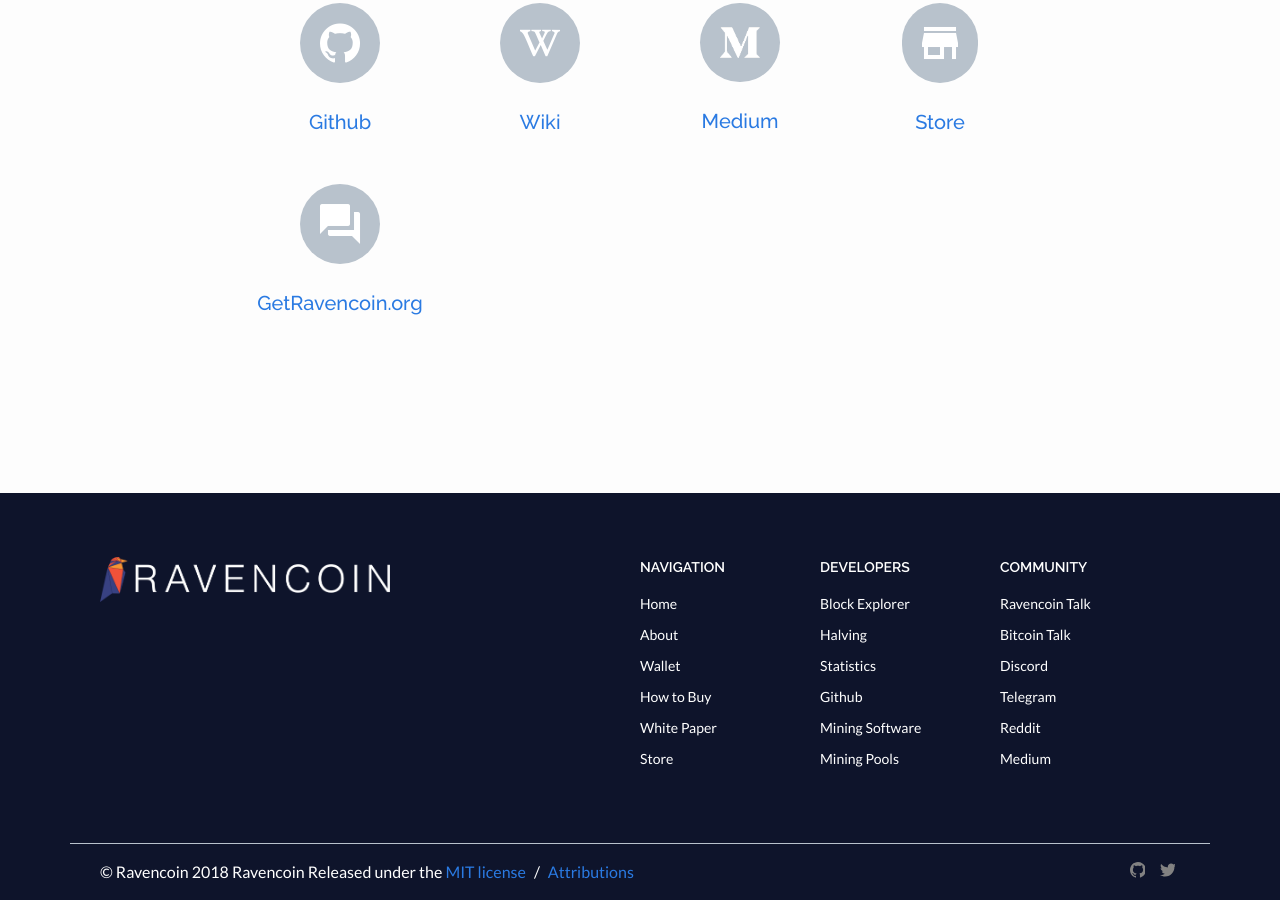
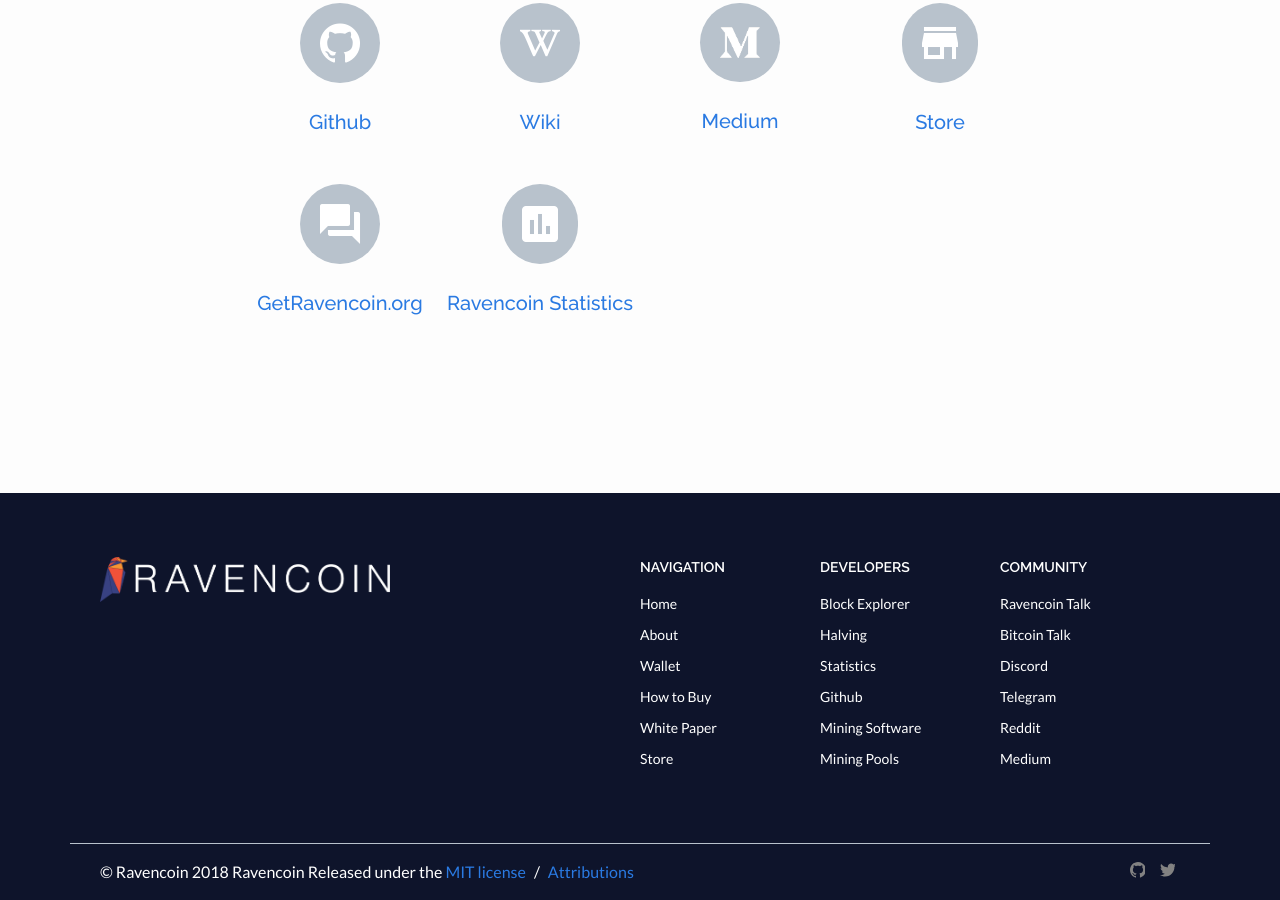
Before and after one commit to RavenProject/ravenproject.github.io, a Jekyll site: the page built from _pages/community.md, in a window 1280 px wide and 900 px high, scrolled down 951 px. Built offline with Jekyll 4.4.1, drawn with Linux system fonts in a browser that asks for light colours.

Commit message:
Adding rvnstats.info

```diff
--- a/_pages/community.md
+++ b/_pages/community.md
@@ -115,6 +115,14 @@
         </a>
         <h3><a href="https://getravencoin.org/" target="_blank">GetRavencoin.org</a></h3>
       </div>
+      <div class="w-1/2 sm:w-1/4 mb-8">
+        <a href="https://rvnstats.info/" target="_blank">
+          <div class="mb-6 py-4 px-5 inline-block rounded-full bg-grey hover:bg-grey-dark">
+            <i class="zmdi zmdi-chart text-5xl text-white"></i>
+          </div>
+        </a>
+        <h3><a href="https://rvnstats.info/" target="_blank">Ravencoin Statistics</a></h3>
+      </div>
     </div>
   </div>
 </div>
```
